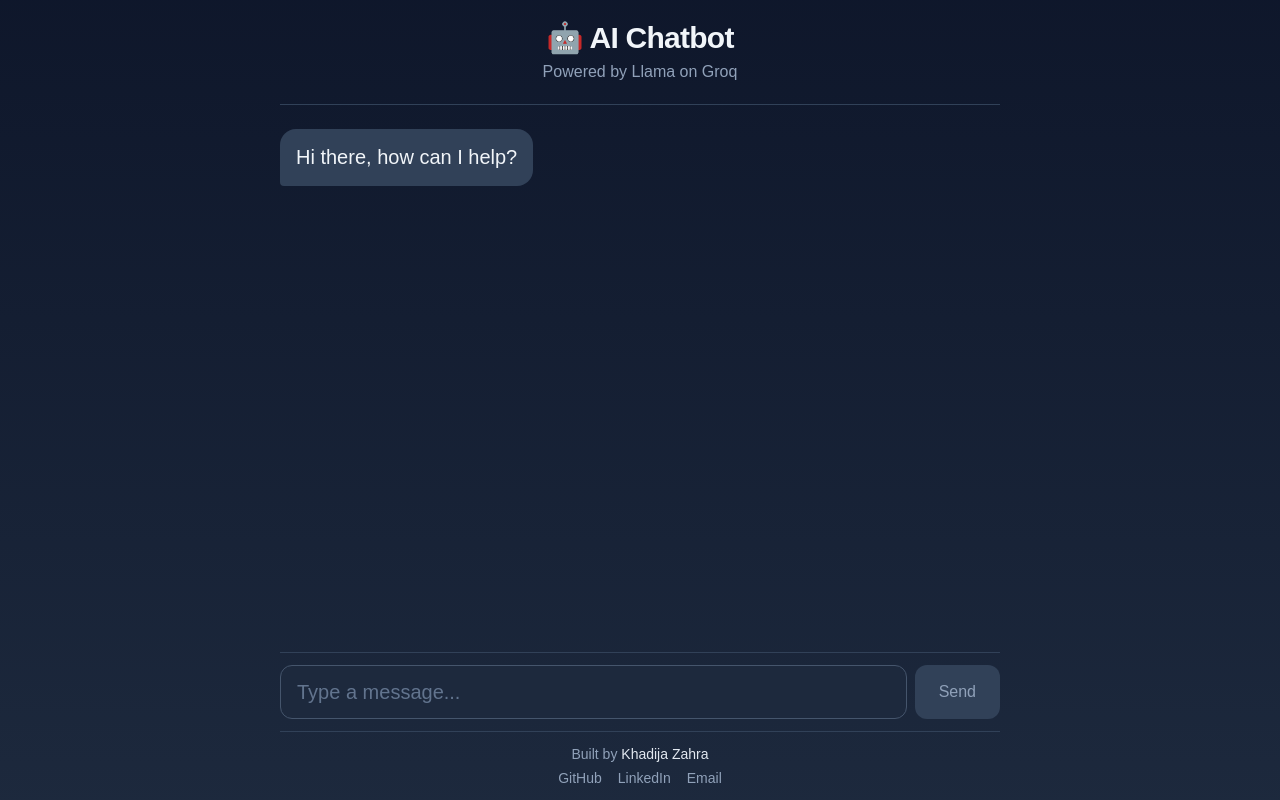
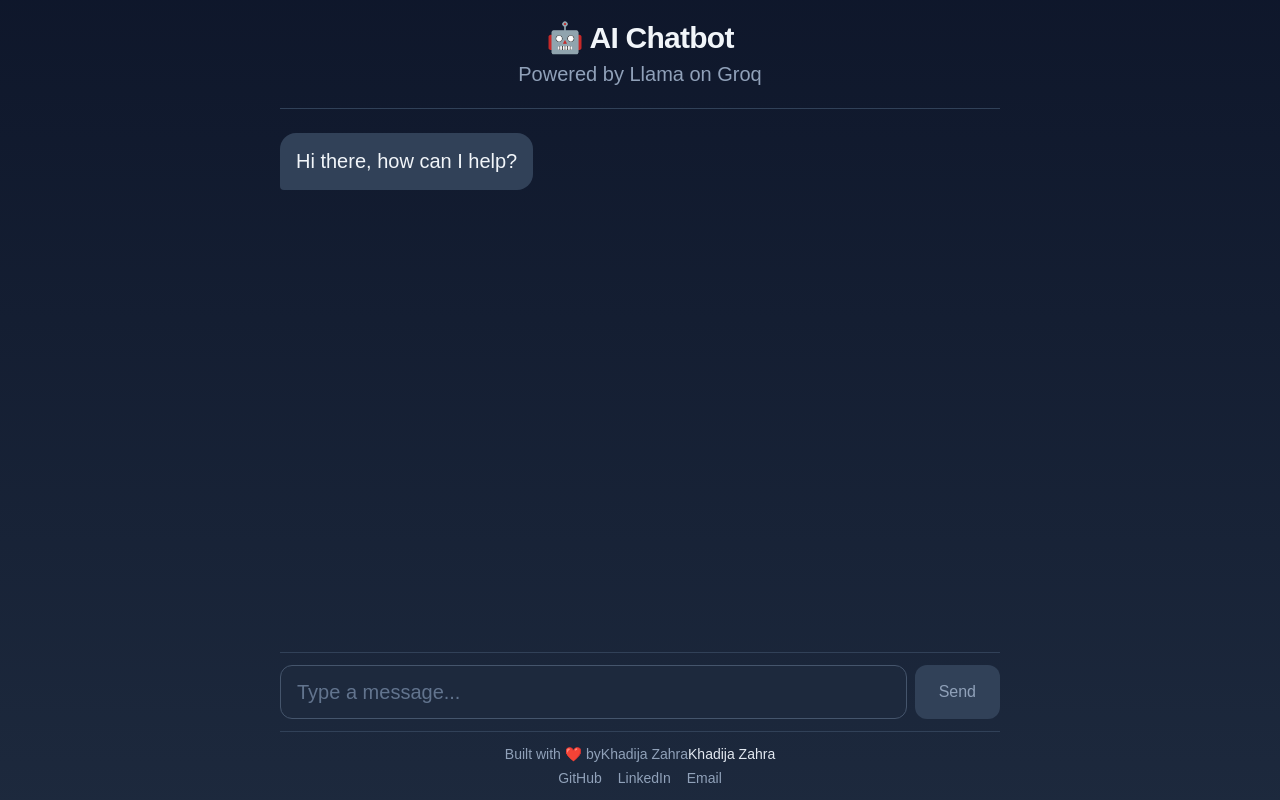
Before and after one commit to Khadija-Zahra335/AI-ChatBot, a Next.js app: page / in a window 1280 px wide. Built offline with nearby package versions, Linux system fonts and the light colour scheme.

Commit message:
improved footer

```diff
--- a/app/page.tsx
+++ b/app/page.tsx
@@ -1,12 +1,3 @@
-
-
-
-
-
-
-
-
-
 "use client";
 
 import { useState, useRef, useEffect } from "react";
@@ -104,7 +95,7 @@ const userMessage: Message = {
             🤖 AI Chatbot
           </h1>
 
-          <p className="mt-1 text-center text-sm sm:text-base text-slate-400">
+          <p className="text-center text-base sm:text-xl text-slate-400 mt-1">
             Powered by Llama on Groq
           </p>
         </header>
@@ -170,7 +161,7 @@ const userMessage: Message = {
         {/* Footer */}
         <footer className="py-3 border-t border-slate-700 text-center text-xs sm:text-sm text-slate-400">
           <p>
-            Built by{" "}
+            Built with ❤️ by{"Khadija Zahra"}
             <span className="text-slate-200 font-medium">
               <a
                 href="https://khadijazahra-portfolio.vercel.app/"
@@ -203,7 +194,7 @@ const userMessage: Message = {
             </a>
 
             <a
-              href="mailto:your@email.com"
+              href="khadijazahra153@gmail.com"
               className="hover:text-blue-400 transition-colors"
             >
               Email
```
